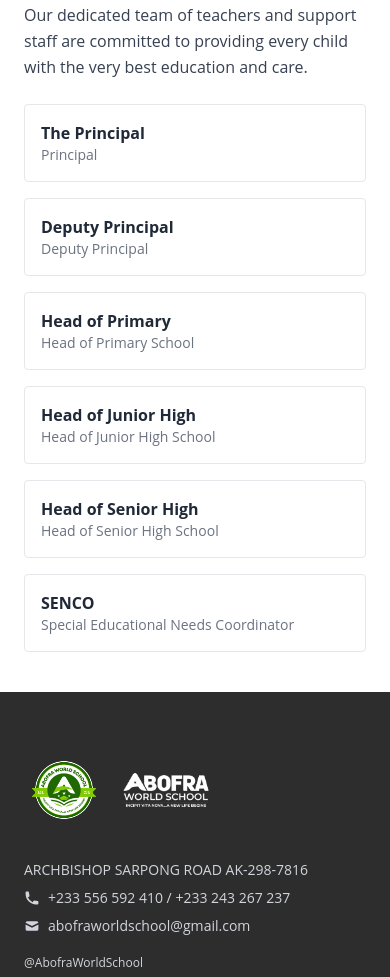
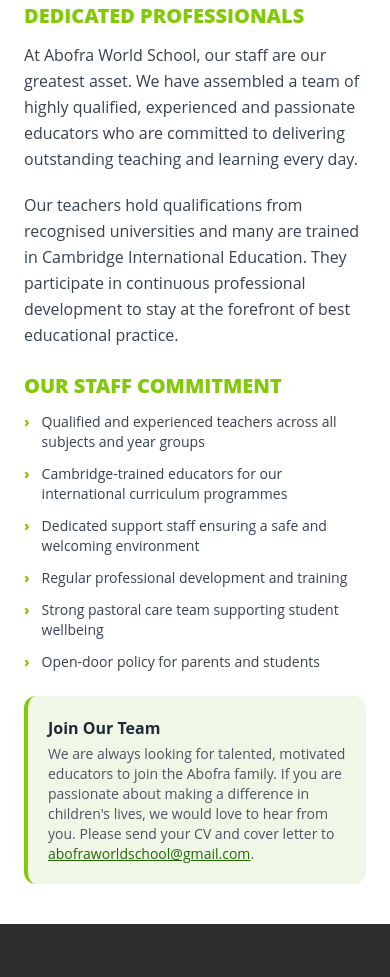
Before and after one commit to HOMEPLUX1/ABOFRA-WORLD-SCHOOL, a Next.js app in the folder frontend/: page /about/staff in a window 390 px wide. Shown: the part 1020-1997 px from the top of the page. Built offline with nearby package versions, Linux system fonts and the light colour scheme; no server answers.

Commit message:
Fill About section: Governance, Staff pages + redirect

```diff
--- a/frontend/app/about/governance/page.tsx
+++ b/frontend/app/about/governance/page.tsx
@@ -5,13 +5,7 @@ const aboutLinks = [
   { label: 'Welcome From The Principal', href: '/about/principal' },
   { label: 'Welcome From The Chair',     href: '/about/chair' },
   { label: 'Our Mission, Vision & Values', href: '/about/mission' },
-  {
-    label: 'Governance', href: '/about/governance',
-    children: [
-      { label: 'Governor Information',          href: '/about/governance' },
-      { label: 'Legal & Financial Information', href: '/about/governance' },
-    ],
-  },
+  { label: 'Governance',                 href: '/about/governance' },
   { label: 'Staff',                      href: '/about/staff' },
   { label: 'Pledge To Parents',          href: '/about/pledge' },
 ]
@@ -19,29 +13,40 @@ const aboutLinks = [
 export default function GovernancePage() {
   return (
     <>
-      <InnerPageHero topText="ABOUT US" mainText="GOVERNANCE" bgColor="#2a1a0f" imageId="about-governance" />
-      <SectionLayout
-        sidebarLinks={aboutLinks}
-        breadcrumb={[
-          { label: 'About', href: '/about' },
-          { label: 'Governance' },
-        ]}
-      >
-        <p className="text-gray-700 leading-relaxed mb-4">
-          The Board of Governors plays a vital role in ensuring the highest standards of education and
-          welfare at Abofra World School. Governors work in partnership with the Principal and staff to
-          set strategic direction, monitor performance and ensure accountability.
+      <InnerPageHero topText="ABOUT" mainText="GOVERNANCE" bgColor="#0f2a3a" imageId="about-governance" />
+      <SectionLayout sidebarLinks={aboutLinks} breadcrumb={[{ label: 'About', href: '/about' }, { label: 'Governance' }]}>
+        <h2 className="text-xl font-extrabold uppercase mb-3" style={{ color: '#82c906' }}>Our Governing Body</h2>
+        <p className="text-gray-700 leading-relaxed mb-5">
+          Abofra World School is governed by a dedicated Board of Directors who provide strategic oversight,
+          ensure accountability, and champion the best interests of our students, staff and community.
+          The Board works in partnership with the school leadership team to uphold our vision and values.
         </p>
-        <h2 className="text-xl font-bold mt-6 mb-3 uppercase" style={{ color: '#82c906' }}>Governor Information</h2>
-        <p className="text-gray-700 leading-relaxed mb-4">
-          Our governing body is made up of dedicated volunteers from the local community, parents, staff
-          and appointed members who bring a wealth of experience and expertise.
-        </p>
-        <h2 className="text-xl font-bold mt-6 mb-3 uppercase" style={{ color: '#82c906' }}>Legal & Financial Information</h2>
-        <p className="text-gray-700 leading-relaxed">
-          Full details of our legal status, financial accounts and governance documents are available
-          on request. Please contact the school office for further information.
-        </p>
+
+        <h2 className="text-xl font-extrabold uppercase mb-3 mt-6" style={{ color: '#82c906' }}>Roles & Responsibilities</h2>
+        <ul className="space-y-3 mb-6">
+          {[
+            'Setting the strategic direction and long-term vision of the school',
+            'Ensuring financial accountability and sustainability',
+            'Appointing and supporting the Principal and senior leadership',
+            'Monitoring academic standards and student welfare',
+            'Ensuring compliance with educational regulations and policies',
+            'Engaging with parents, staff and the wider community',
+          ].map((item, i) => (
+            <li key={i} className="flex gap-3 items-start text-gray-700 text-sm">
+              <span className="font-extrabold shrink-0" style={{ color: '#82c906' }}>&#8250;</span>
+              {item}
+            </li>
+          ))}
+        </ul>
+
+        <div className="p-5 rounded-xl mt-4" style={{ backgroundColor: '#f0f7e6', borderLeft: '4px solid #82c906' }}>
+          <p className="font-bold text-gray-800 mb-1">Transparency & Accountability</p>
+          <p className="text-sm text-gray-600">
+            Abofra World School is committed to transparent governance. Board meeting summaries and key
+            decisions are made available to parents and stakeholders on request. We welcome parent
+            engagement and value community input in shaping our school&apos;s future.
+          </p>
+        </div>
       </SectionLayout>
     </>
   )
--- a/frontend/app/about/staff/page.tsx
+++ b/frontend/app/about/staff/page.tsx
@@ -10,37 +10,47 @@ const aboutLinks = [
   { label: 'Pledge To Parents',          href: '/about/pledge' },
 ]
 
-const staff = [
-  { name: 'The Principal',        role: 'Principal' },
-  { name: 'Deputy Principal',     role: 'Deputy Principal' },
-  { name: 'Head of Primary',      role: 'Head of Primary School' },
-  { name: 'Head of Junior High',  role: 'Head of Junior High School' },
-  { name: 'Head of Senior High',  role: 'Head of Senior High School' },
-  { name: 'SENCO',                role: 'Special Educational Needs Coordinator' },
-]
-
 export default function StaffPage() {
   return (
     <>
-      <InnerPageHero topText="ABOUT US" mainText="STAFF" bgColor="#1a1a3a" imageId="about-staff" />
-      <SectionLayout
-        sidebarLinks={aboutLinks}
-        breadcrumb={[
-          { label: 'About', href: '/about' },
-          { label: 'Staff' },
-        ]}
-      >
+      <InnerPageHero topText="ABOUT" mainText="OUR STAFF" bgColor="#0f2a3a" imageId="about-staff" />
+      <SectionLayout sidebarLinks={aboutLinks} breadcrumb={[{ label: 'About', href: '/about' }, { label: 'Staff' }]}>
+        <h2 className="text-xl font-extrabold uppercase mb-3" style={{ color: '#82c906' }}>Dedicated Professionals</h2>
+        <p className="text-gray-700 leading-relaxed mb-5">
+          At Abofra World School, our staff are our greatest asset. We have assembled a team of highly
+          qualified, experienced and passionate educators who are committed to delivering outstanding
+          teaching and learning every day.
+        </p>
         <p className="text-gray-700 leading-relaxed mb-6">
-          Our dedicated team of teachers and support staff are committed to providing every child with
-          the very best education and care.
+          Our teachers hold qualifications from recognised universities and many are trained in Cambridge
+          International Education. They participate in continuous professional development to stay at
+          the forefront of best educational practice.
         </p>
-        <div className="grid grid-cols-1 sm:grid-cols-2 gap-4">
-          {staff.map((s) => (
-            <div key={s.name} className="border border-gray-200 p-4 rounded">
-              <p className="font-bold text-gray-800">{s.name}</p>
-              <p className="text-sm text-gray-500">{s.role}</p>
-            </div>
+
+        <h2 className="text-xl font-extrabold uppercase mb-3 mt-2" style={{ color: '#82c906' }}>Our Staff Commitment</h2>
+        <ul className="space-y-3 mb-6">
+          {[
+            'Qualified and experienced teachers across all subjects and year groups',
+            'Cambridge-trained educators for our international curriculum programmes',
+            'Dedicated support staff ensuring a safe and welcoming environment',
+            'Regular professional development and training',
+            'Strong pastoral care team supporting student wellbeing',
+            'Open-door policy for parents and students',
+          ].map((item, i) => (
+            <li key={i} className="flex gap-3 items-start text-gray-700 text-sm">
+              <span className="font-extrabold shrink-0" style={{ color: '#82c906' }}>&#8250;</span>
+              {item}
+            </li>
           ))}
+        </ul>
+
+        <div className="p-5 rounded-xl mt-4" style={{ backgroundColor: '#f0f7e6', borderLeft: '4px solid #82c906' }}>
+          <p className="font-bold text-gray-800 mb-1">Join Our Team</p>
+          <p className="text-sm text-gray-600">
+            We are always looking for talented, motivated educators to join the Abofra family.
+            If you are passionate about making a difference in children&apos;s lives, we would love to hear from you.
+            Please send your CV and cover letter to <a href="mailto:abofraworldschool@gmail.com" className="underline" style={{ color: '#206802' }}>abofraworldschool@gmail.com</a>.
+          </p>
         </div>
       </SectionLayout>
     </>
```
Also changed, not shown: frontend/app/about/page.tsx (line endings or trailing spaces).
